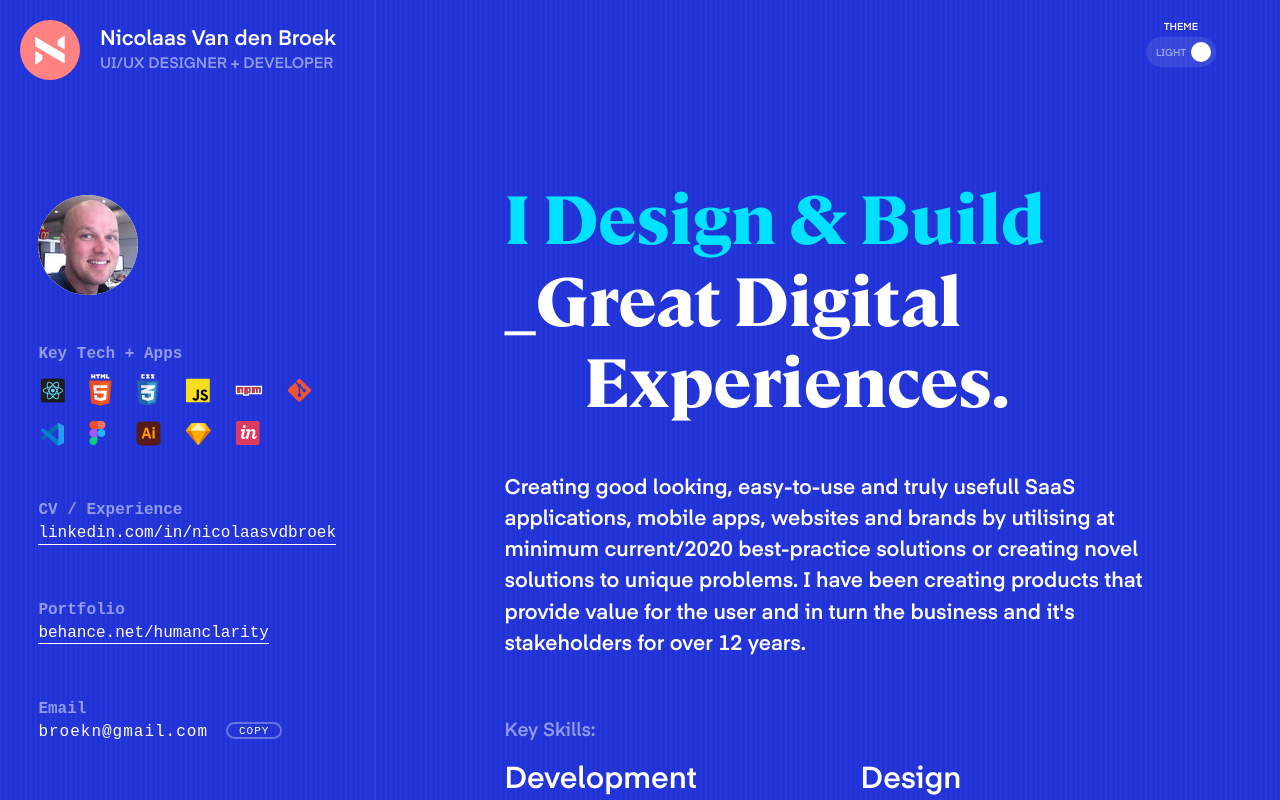
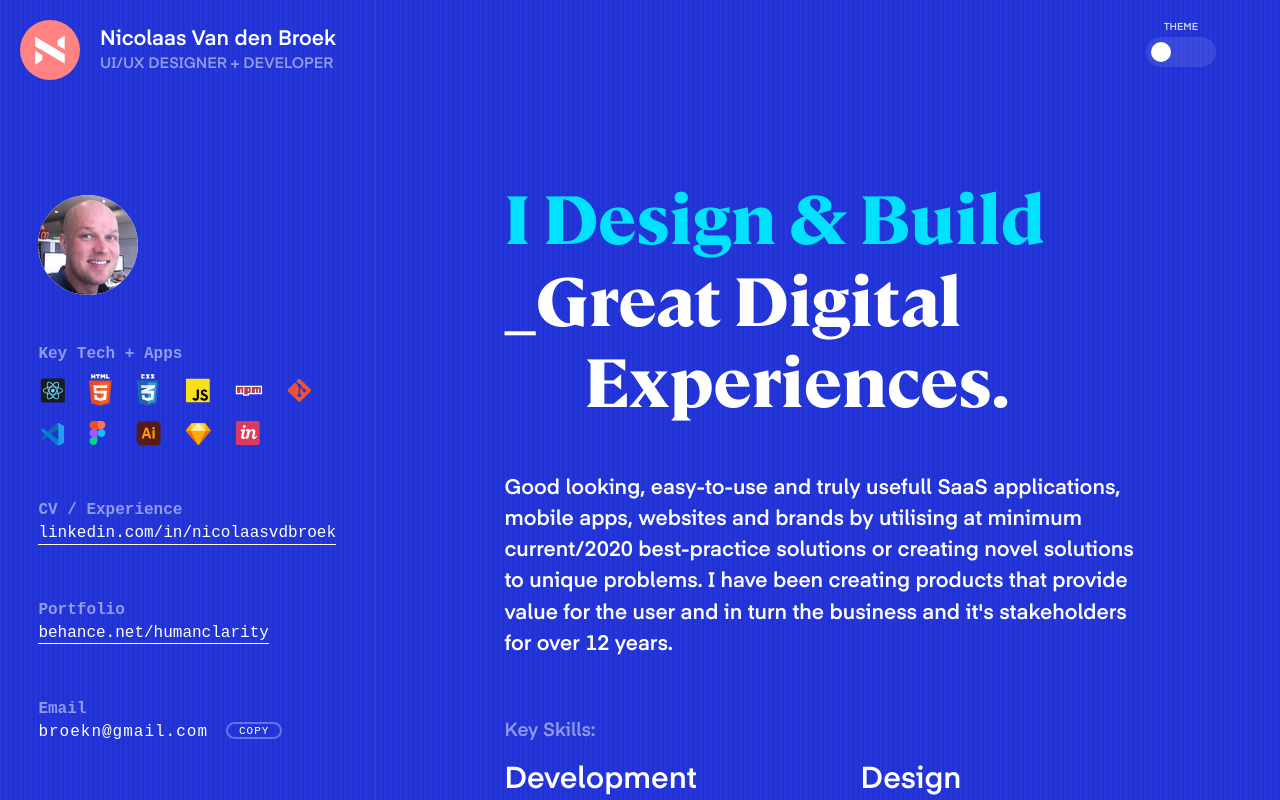
Before and after one commit to broekn/portfolio1, a React (Create React App) app: page / in a window 1280 px wide. Shown: the top 800 px of the page. Built offline with nearby package versions, Linux system fonts and the light colour scheme; a web font is replaced by a local one.

Commit message:
theme iosswitch fix

```diff
--- a/src/App.js
+++ b/src/App.js
@@ -24,28 +24,29 @@ import {
 } from './assets/img/index.js';
 
 const App = () => {
-  const [theme, setTheme] = useState('light');
+  const [theme, setTheme] = useState('saas');
   const [iosSwitchState, setIosSwitchState] = useState('on');
   const [copiedText, setCopiedText] = useState('');
   let e1 = 'broekn';
   let e2 = '@gmail.com';
 
+  useEffect(() => {
+    const localTheme = window.localStorage.getItem('theme');
+    const localIosSwitch = window.localStorage.getItem('iosSwitchState');
+    setTheme(localTheme);
+    setIosSwitchState(localIosSwitch);
+  }, []);
+
   const handleClick = () => {
-    // setTheme((prevS) => {
-    //   return {
-    //     theme: prevS.theme === 'light' ? 'dark' : 'light',
-    //   };
-    // });
-    // setIosSwitchState((prevS) => {
-    //   return {
-    //     theme: prevS.theme === 'on' ? 'off' : 'on',
-    //   };
-    // });
-    if (theme === 'light') {
-      setTheme('dark');
+    if (theme === 'saas') {
+      window.localStorage.setItem('theme', 'light');
+      window.localStorage.setItem('iosSwitchState', 'off');
+      setTheme('light');
       setIosSwitchState('off');
-    } else if (theme === 'dark') {
-      setTheme('light');
+    } else if (theme === 'light') {
+      window.localStorage.setItem('theme', 'saas');
+      window.localStorage.setItem('iosSwitchState', 'on');
+      setTheme('saas');
       setIosSwitchState('on');
     }
   };
@@ -66,7 +67,7 @@ const App = () => {
           <IosSwitch
             handleClick={handleClick}
             value={iosSwitchState}
-            theme={theme}
+            toggleTextValues={theme}
           />
         </div>
       </header>
@@ -147,12 +148,12 @@ const App = () => {
             <span>Experiences.</span>
           </h1>
           <h2>
-            Creating good looking, easy-to-use and truly usefull SaaS
-            applications, mobile apps, websites and brands by utilising at
-            minimum current/2020 best-practice solutions or creating novel
-            solutions to unique problems. I have been creating products that
-            provide value for the user and in turn the business and it's
-            stakeholders for over 12 years.
+            Good looking, easy-to-use and truly usefull SaaS applications,
+            mobile apps, websites and brands by utilising at minimum
+            current/2020 best-practice solutions or creating novel solutions to
+            unique problems. I have been creating products that provide value
+            for the user and in turn the business and it's stakeholders for over
+            12 years.
           </h2>
           <div className='page-content'>
             <section>
--- a/src/components/IosSwitch.js
+++ b/src/components/IosSwitch.js
@@ -1,10 +1,10 @@
 import React from 'react';
 
-const IosSwitch = ({ handleClick, value, theme }) => {
+const IosSwitch = ({ handleClick, value, toggleTextValues }) => {
   return (
     <div onClick={handleClick} className={`ios-switch ios-switch-${value}`}>
       <div className='ios-switch-text'>
-        {value === 'on' ? <span>{theme}</span> : <span>{theme}</span>}
+        <span>{toggleTextValues}</span>
       </div>
       <div className='ios-switch-knob'></div>
     </div>
--- a/src/css/app.scss
+++ b/src/css/app.scss
@@ -314,6 +314,7 @@ header {
       font-size: 10px;
       margin: 0 auto 5px;
       text-transform: uppercase;
+      opacity: 0.8;
     }
   }
 }
@@ -786,7 +787,7 @@ main {
   }
 }
 
-.app.dark {
+.app.light {
   background: var(--darkmodebg);
   background: #ffeeee;
   &:before {
@@ -893,6 +894,9 @@ main {
 
   .ios-switch {
     background: var(--red2bg);
+    &:hover {
+      background: #5b3c404a;
+    }
     span {
       color: white;
       opacity: 1;
```
Also changed, not shown: public/manifest.json.
